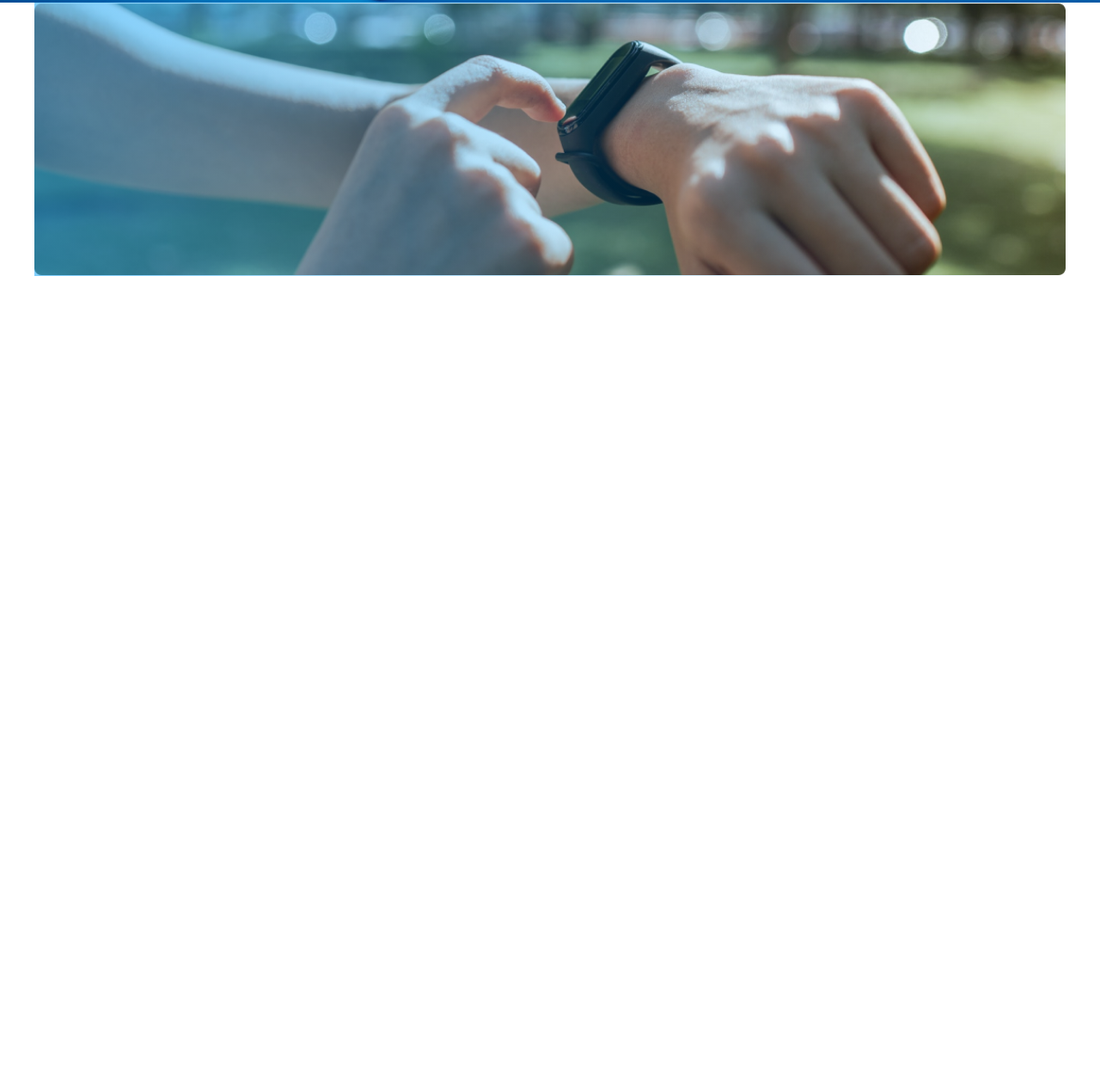
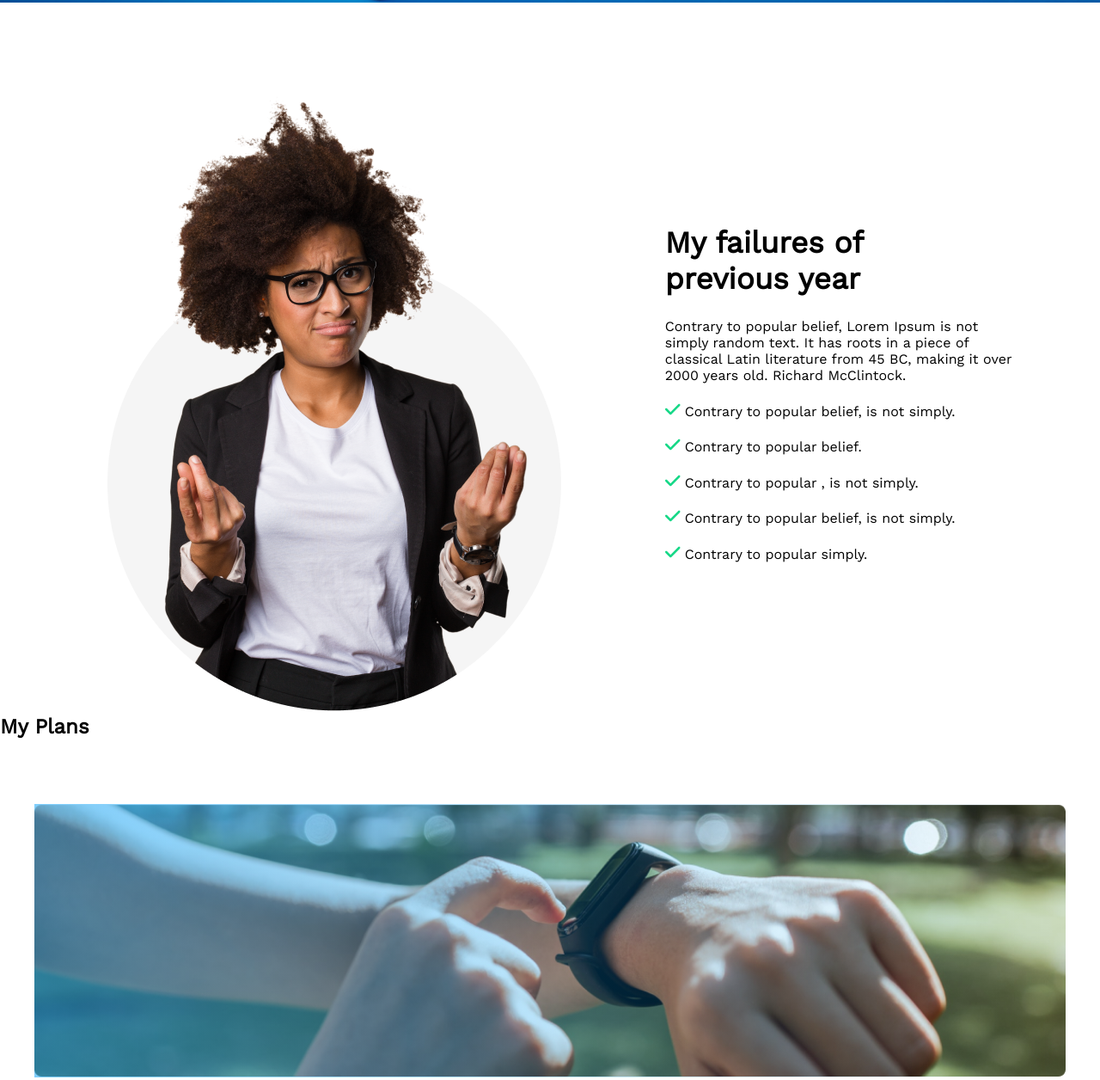
Before and after one commit to lilycm/new, a plain HTML site: page index.html in a window 1280 px wide. Shown: the part 797-2053 px from the top of the page at 86% size. Before the commit the page ends 1121 px from the top, so only its background shows below. Drawn offline with nearby package versions, Linux system fonts and the light colour scheme.

Commit message:
complete about section

```diff
--- a/index.html
+++ b/index.html
@@ -5,6 +5,9 @@
     <meta charset="UTF-8">
     <meta name="viewport" content="width=device-width, initial-scale=1.0">
     <title>Document</title>
+
+    <!-- font awesome link -->
+    <link rel="stylesheet" href="https://cdnjs.cloudflare.com/ajax/libs/font-awesome/6.5.1/css/all.min.css">
 
     <!-- google fonts -->
     <link rel="preconnect" href="https://fonts.googleapis.com">
@@ -30,13 +33,71 @@
     </header>
     <!----------- header section end -------------->
 
+    <main>
+        <!----------- about section start ------------->
+        <section class="about">
+            <div class="about-information">
+                <div class="about-image">
+                    <img src="images/person.png" alt="">
+                </div>
+                <div class="about-detail">
+                    <h2>My failures of <br> previous year</h2>
+                    <p>Contrary to popular belief, Lorem Ipsum is not <br> simply random text. It has roots in a piece of <br> classical Latin literature from 45 BC, making it over <br> 2000 years old. Richard McClintock.</p>
+                    <div class="about-option">
+                        <p><i class="fa-solid fa-check"></i> Contrary to popular belief, is not simply.</p>
+                        <p><i class="fa-solid fa-check"></i> Contrary to popular belief.</p>
+                        <p><i class="fa-solid fa-check"></i> Contrary to popular , is not simply.</p>
+                        <p><i class="fa-solid fa-check"></i> Contrary to popular belief, is not simply.</p>
+                        <p><i class="fa-solid fa-check"></i> Contrary to popular simply.</p>
+                    </div>
+                </div>
+            </div>
+        </section>
+        <!----------- about section end --------------->
 
-    <div class="container">
-        <div class="gradient"></div>
-        <div class="image">
-            <img src="images/watch.png" alt="">
+
+        <!-- plan section start -->
+        <section class="plan">
+            <h2 class="plan-title">My Plans</h2>
+            <div class="my-plans">
+                <plan>
+                    <img src="" alt="">
+                    <h3></h3>
+                    <h5></h5>
+                </plan>
+                <plan>
+                    <img src="" alt="">
+                    <h3></h3>
+                    <h5></h5>
+                </plan>
+                <plan>
+                    <img src="" alt="">
+                    <h3></h3>
+                    <h5></h5>
+                </plan>
+                <plan>
+                    <img src="" alt="">
+                    <h3></h3>
+                    <h5></h5>
+                </plan>
+            </div>
+        </section>
+        <!-- plan section end-->
+
+
+        <div class="container">
+            <div class="gradient"></div>
+                <div class="image">
+                    <img src="images/watch.png" alt="">
+                </div>
         </div>
-    </div>
+    </main>
+
+
+
+
+    <!-- font awesome link -->
+    <script src="https://cdnjs.cloudflare.com/ajax/libs/font-awesome/6.5.1/js/all.min.js"></script>
 </body>
 
 </html>
--- a/style/style.css
+++ b/style/style.css
@@ -42,6 +42,38 @@ body, *{
 
 
 
+/* about section start */
+
+.about{
+    margin-top: 100px;
+}
+
+.about .about-information{
+    display: flex;
+    justify-content: space-evenly;
+    align-items: center;
+}
+
+.about .about-information .about-detail h2{
+    font-weight: bold;
+    font-size: 35px;
+    padding-bottom: 25px;
+}
+
+.about .about-information .about-detail p{
+    padding-bottom: 20px;
+}
+
+.about .about-information .about-detail .about-option .fa-check{
+    color: #16D887;
+    font-size: 20px;
+}
+
+
+
+
+/* about section end */
+
 .container{
     width: 1200px;
     height:318px;
```
